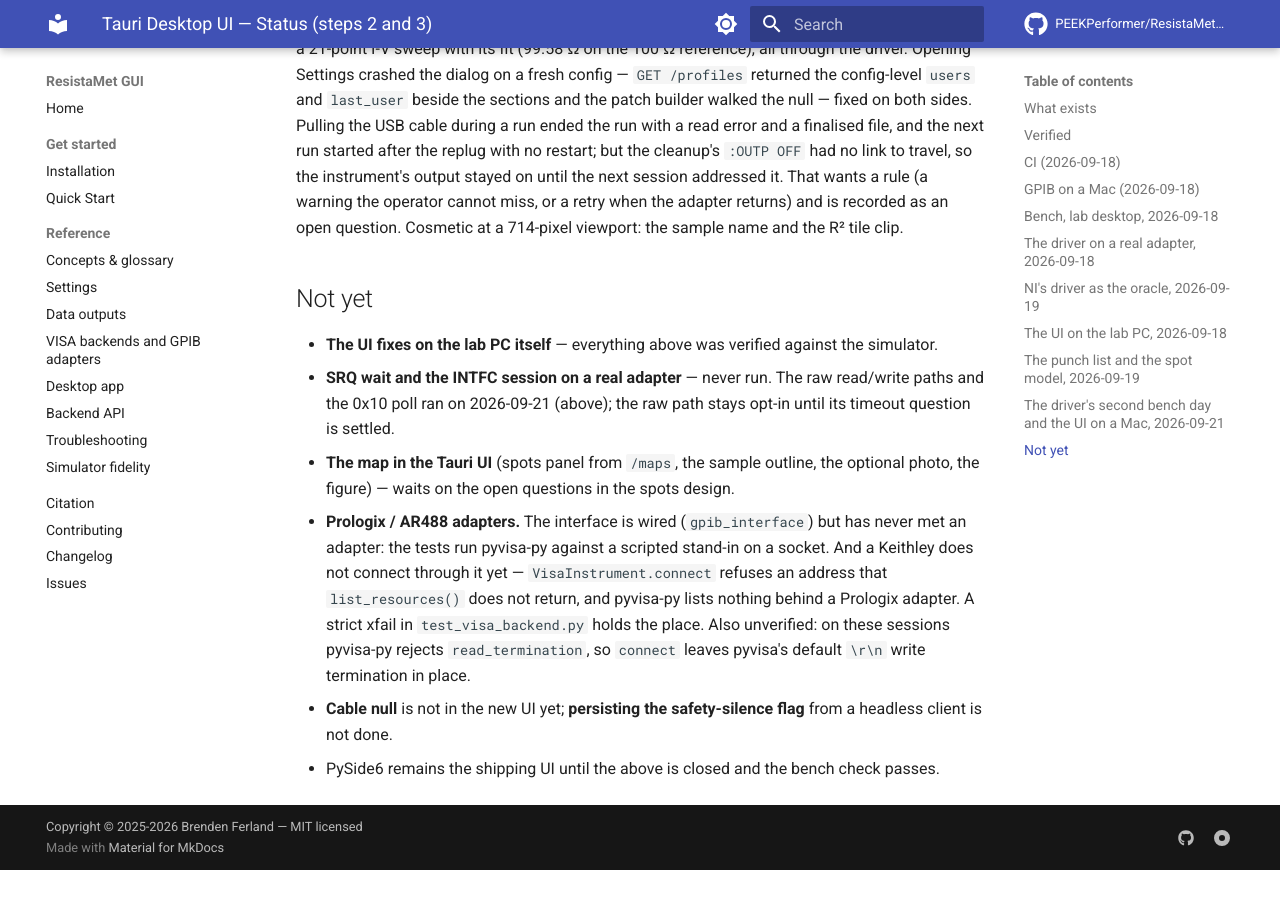
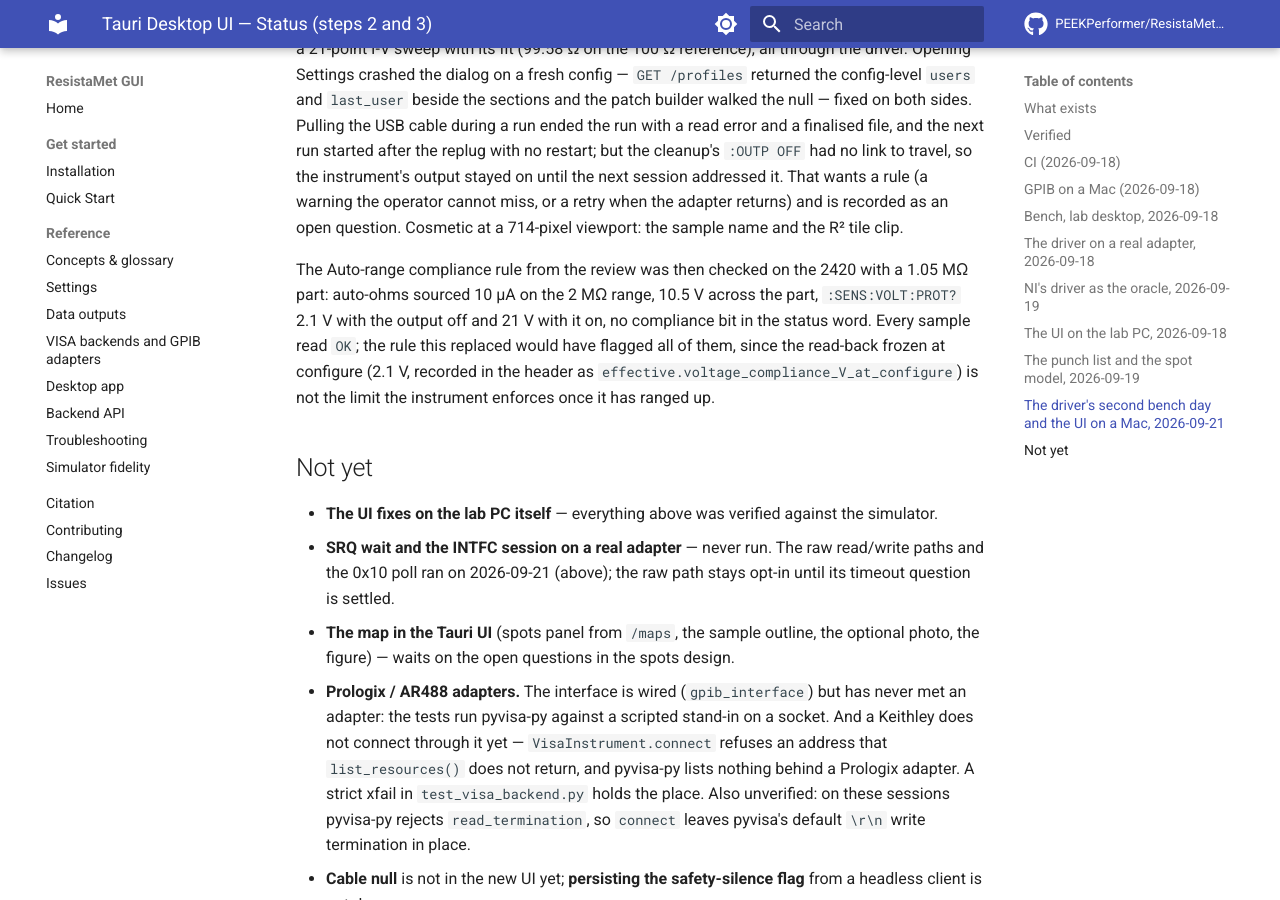
Before and after one commit to PEEKPerformer/ResistaMet-GUI, an MkDocs documentation site: the page built from docs/design/tauri_ui_status.md, in a window 1280 px wide and 900 px high, scrolled down 5184 px. Built offline with MkDocs 1.6.1 and Material for MkDocs 9.7.7, drawn with Linux system fonts in a browser that asks for light colours; comment, search, counter and statistics services are not loaded; before the commit the page ends 6054 px from its top, so only the background shows below that.

Commit message:
Note the Auto-range compliance check on the 2420
With a megohm part the instrument ranges up and enforces 21 V while
the read-back taken at configure says 2.1 V; the rule that compares
samples against that read-back would have flagged a healthy part on
every row. The bench confirms the replacement rule reads OK.

```diff
--- a/docs/design/tauri_ui_status.md
+++ b/docs/design/tauri_ui_status.md
@@ -215,6 +215,15 @@ operator cannot miss, or a retry when the adapter returns) and is
 recorded as an open question. Cosmetic at a 714-pixel viewport: the
 sample name and the R² tile clip.
 
+The Auto-range compliance rule from the review was then checked on the
+2420 with a 1.05 MΩ part: auto-ohms sourced 10 µA on the 2 MΩ range,
+10.5 V across the part, `:SENS:VOLT:PROT?` 2.1 V with the output off and
+21 V with it on, no compliance bit in the status word. Every sample read
+`OK`; the rule this replaced would have flagged all of them, since the
+read-back frozen at configure (2.1 V, recorded in the header as
+`effective.voltage_compliance_V_at_configure`) is not the limit the
+instrument enforces once it has ranged up.
+
 ## Not yet
 
 - **The UI fixes on the lab PC itself** — everything above was verified
```
